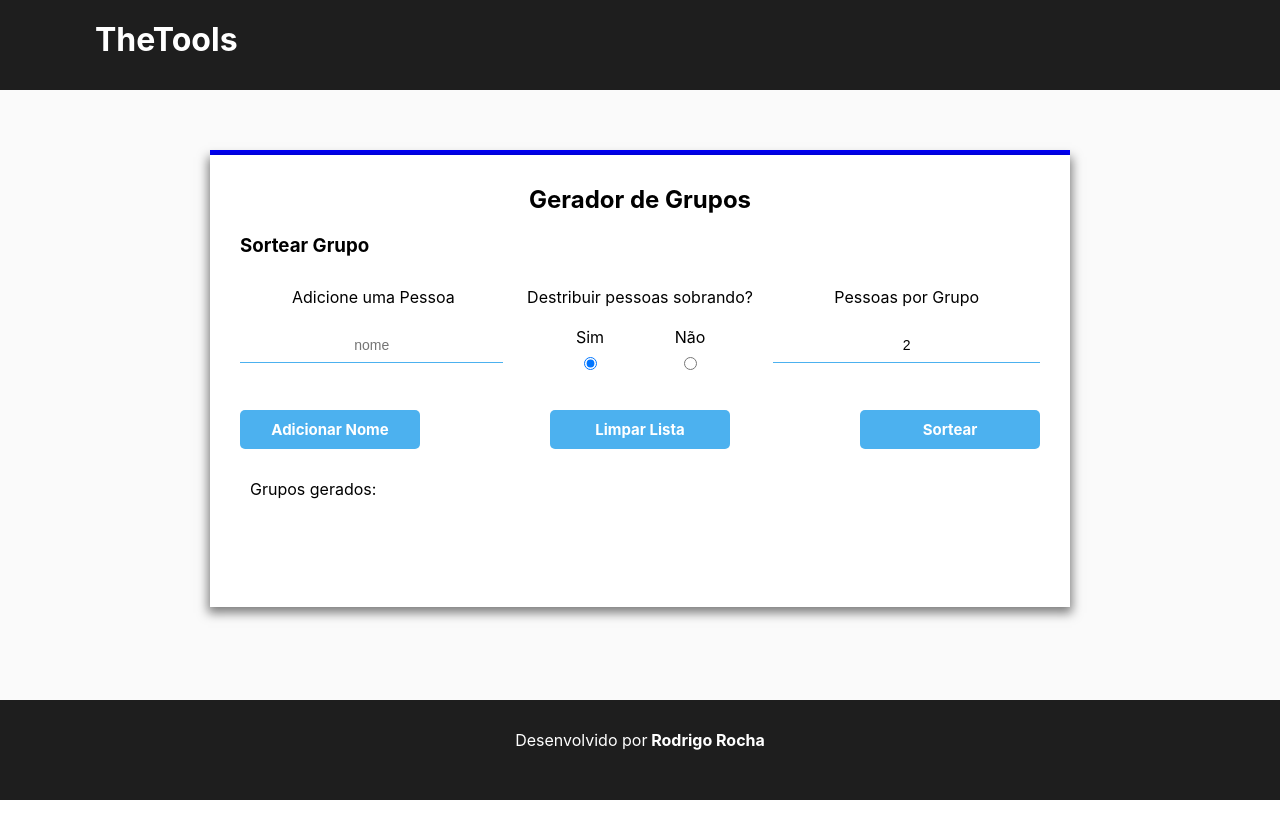
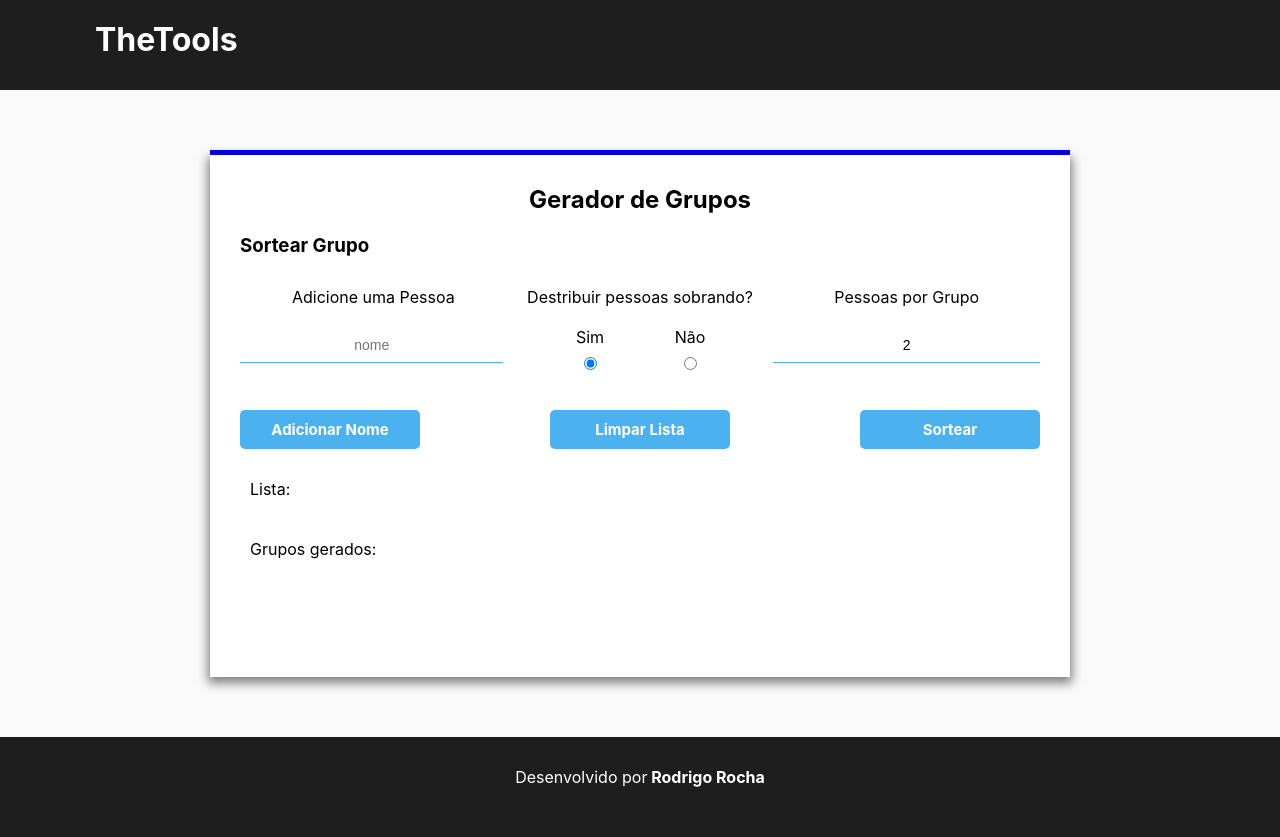
Before and after one commit to rodrigogomesrc/TheTools, a React (Create React App) app: page /gerador-de-grupos in a window 1280 px wide. Before the commit the page ends 800 px from the top, so only its background shows below. Built offline with nearby package versions, Linux system fonts and the light colour scheme.

Commit message:
show list of added names

```diff
--- a/src/components/pages/Sorteio.css
+++ b/src/components/pages/Sorteio.css
@@ -157,11 +157,11 @@
       flex: 1;
 
     }
-
     .sortear-row{
 
         display: flex;
         margin-top: 20px;
+        min-height: 40px;
     }
 
     .sorteio-button{
--- a/src/components/pages/SorteioGrupos.css
+++ b/src/components/pages/SorteioGrupos.css
@@ -75,7 +75,6 @@
 .results {
 
     margin-top: 10px;
-    font-weight: bold;
     padding: 10px;
     width: 100%;
     text-align: center;
@@ -175,7 +174,6 @@
     .results {
 
         margin-top: 0;
-        font-weight: bold;
         padding: 10px 0;
         flex: 2;
         text-align: left;
--- a/src/components/pages/SorteioGrupos.js
+++ b/src/components/pages/SorteioGrupos.js
@@ -313,18 +313,19 @@ export default class SorteioGrupos extends Component {
                             </div>
                             <div className="row-buttons">
                                 <div className="button row-btn" onClick={this.addNome}>Adicionar Nome</div>
-                                {/*<div className="button row-btn" onClick={this.showList}>Mostrar Lista</div>*/}
                                 <div className="button row-btn" onClick={this.cleanList}>Limpar Lista</div>
                                 <div className="button row-btn" onClick={this.handleSubmit}>Sortear</div>
                             </div>
 
-                           {/*
-                            <div className="full-row">
-                               <div className="lista-row">
+                            <div className="sortear-row">
 
+                               <div className="title sorteio-title">Lista: </div>
+                               <div className="results">
+                                   {
+                                       this.state.people.join(', ')
+                                   }
                                </div>
-                            </div>
-                           */}
+                           </div>
                             <div className="sortear-row">
 
                                 <div className="title sorteio-title">Grupos gerados: </div>
```
